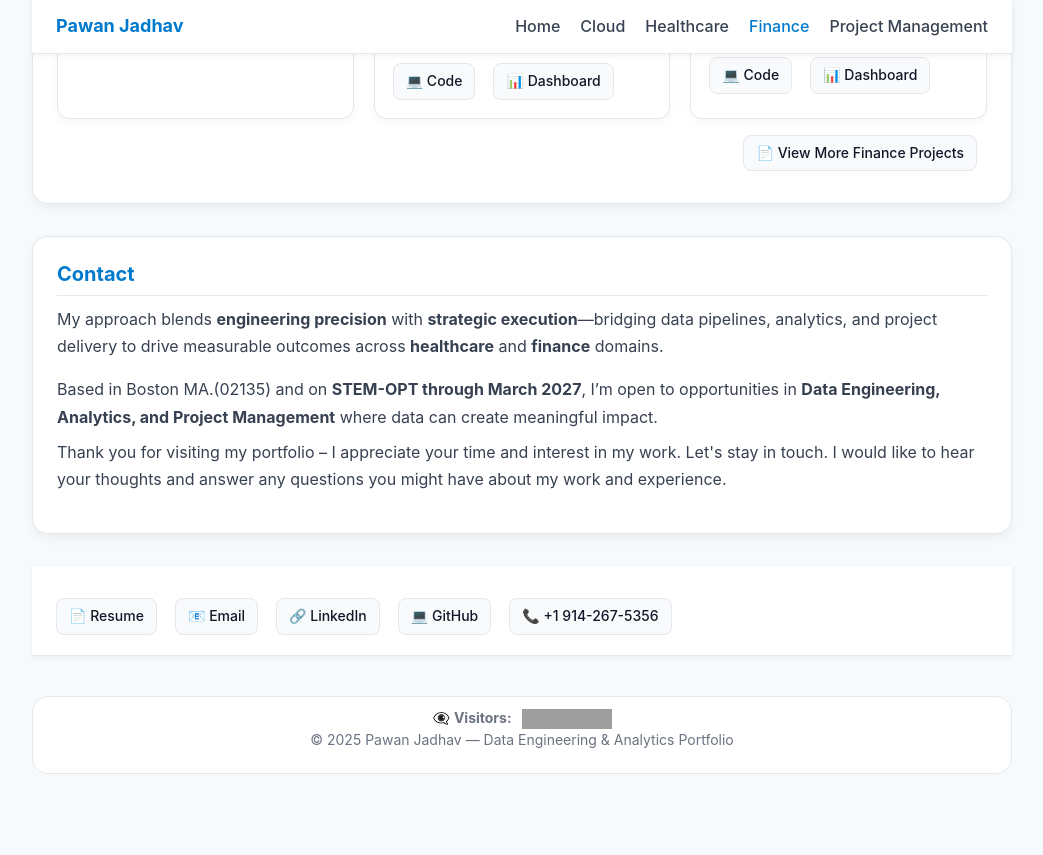
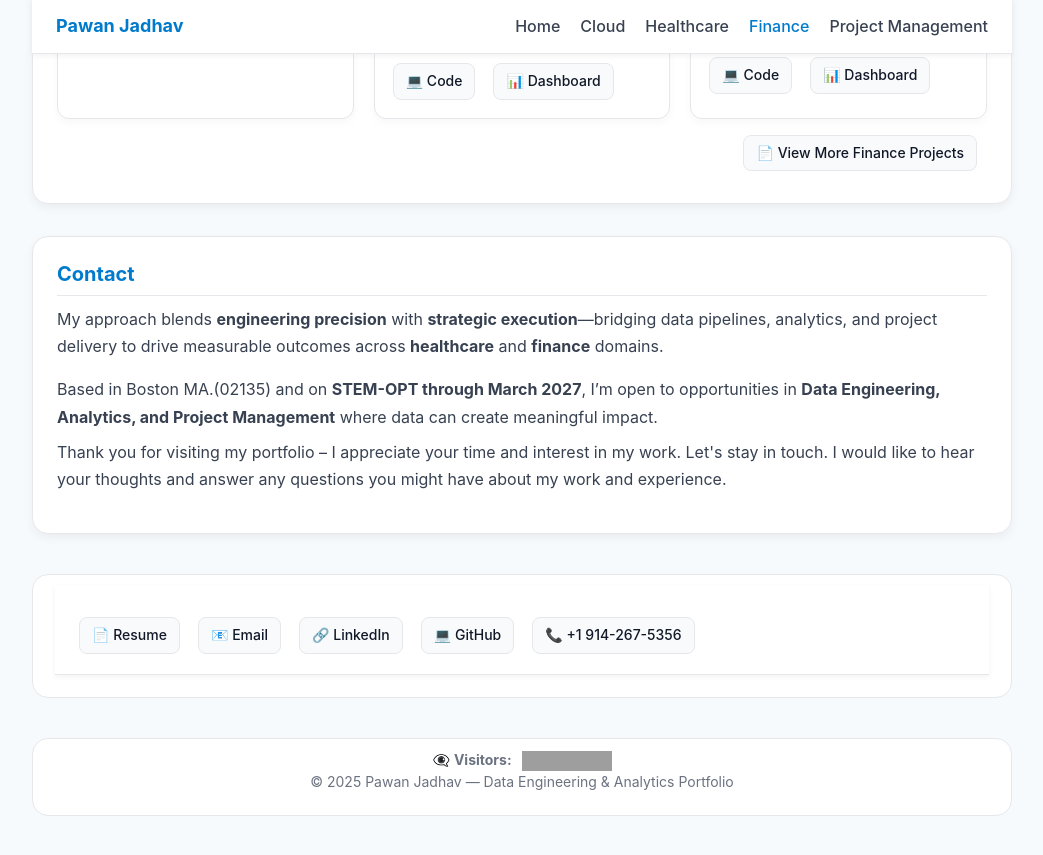
Before and after one commit to PawanJadhav7/PawanJadhav.github.io, a Jekyll site: the page built from index.md, in a window 1280 px wide and 900 px high, scrolled down 4745 px. Shown: the top 855 px of the window, without its empty margins (118-1161 px from the left). Built offline with Jekyll 4.4.1, drawn with Linux system fonts in a browser that asks for light colours; grey boxes are pictures that could not be loaded.

Commit message:
Fix formatting and spacing in index.md

```diff
--- a/index.md
+++ b/index.md
@@ -723,7 +723,7 @@ layout: default
     I would like to hear your thoughts and answer any questions you might have about my work and experience.
   </p>
   </section>
-
+<section style="text-align:center;margin:40px 0 20px;padding-top:10px;border-top:1px solid #e5e7eb;color:#6b7280;font-size:14px;">
   <nav id="navbar" style="background:#ffffff;border-bottom:1px solid #e5e7eb;box-shadow:0 2px 6px rgba(0,0,0,0.05);position:sticky;top:0;z-index:1000;">
   <div id="" style="max-width:1100px;margin:0 auto;padding:12px 24px;display:flex;align-items:center;justify-content:space-between;flex-wrap:wrap;">
       <p style="margin-top:20px;display:flex;flex-wrap:wrap;gap:8px;justify-content:center;">
@@ -747,7 +747,7 @@ layout: default
 </div>
 
 </nav>
-
+</section>
 
 
 
```
